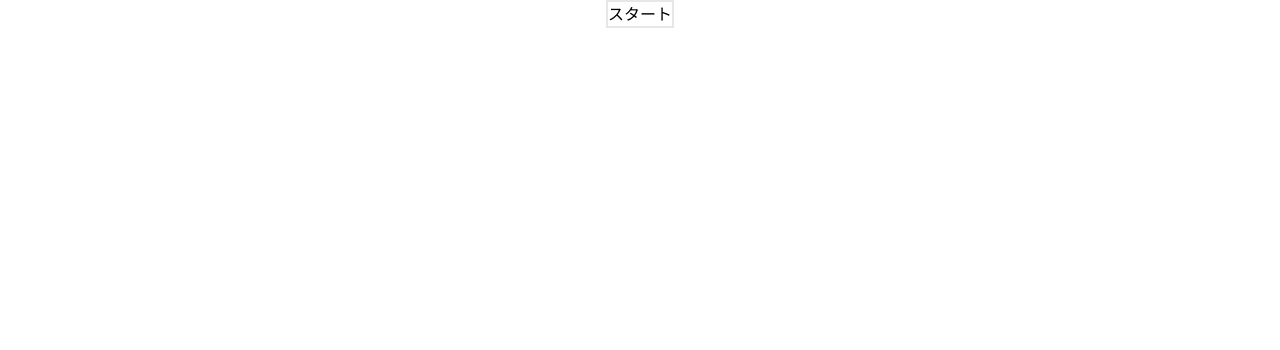
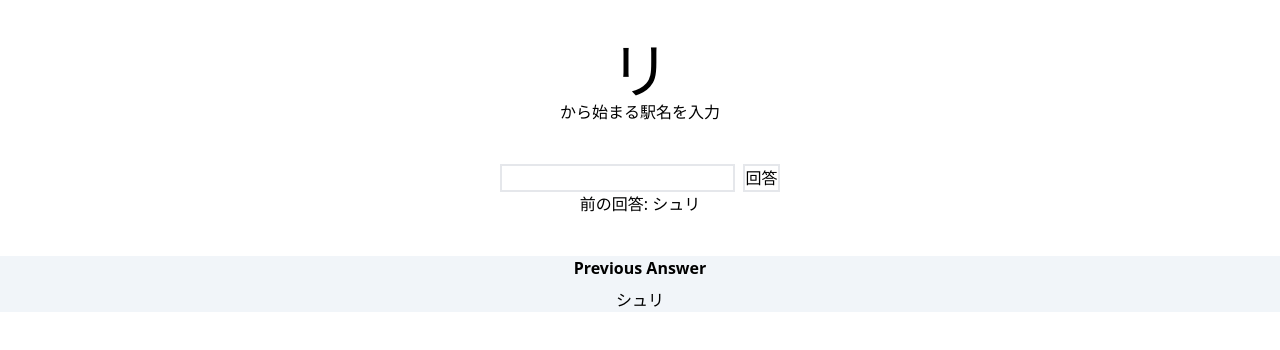
Before and after one commit to atommy-euph/snwc2, a React (Create React App) app: page / in a window 1280 px wide. Shown: the top 350 px of the page. Built offline with nearby package versions, Linux system fonts and the light colour scheme.

Commit message:
comment-in required function

```diff
--- a/src/App.js
+++ b/src/App.js
@@ -10,7 +10,7 @@ import {
 } from "./lib/functions";
 
 function App() {
-  const [isGameStart, setIsGameStart] = useState(false);
+  const [isGameStart, setIsGameStart] = useState(true);
   const [isGameOver, setIsGameOver] = useState(false);
   const [answer, setAnswer] = useState("");
   const [answers, setAnswers] = useState([getFirstStation()]);
@@ -21,11 +21,11 @@ function App() {
       alert("駅名を入力してください");
       return;
     }
-    // if (!isIncludedInStations(answer)) {
-    //   setAnswer("");
-    //   alert("その駅は存在しません");
-    //   return;
-    // }
+    if (!isIncludedInStations(answer)) {
+      setAnswer("");
+      alert("その駅は存在しません");
+      return;
+    }
     if (!startsWithValidLetter(answer, answers)) {
       setAnswer("");
       alert(
```
